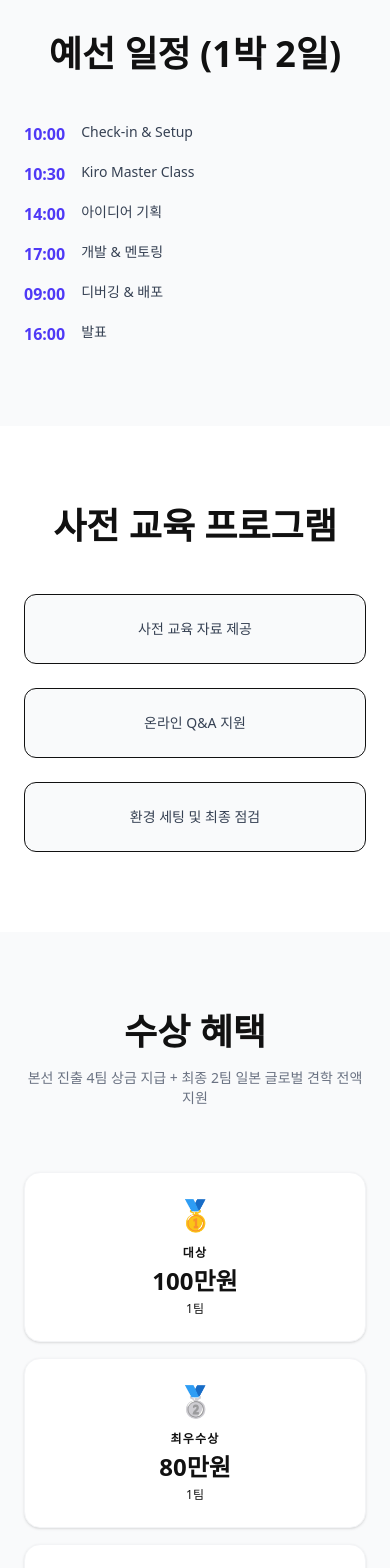
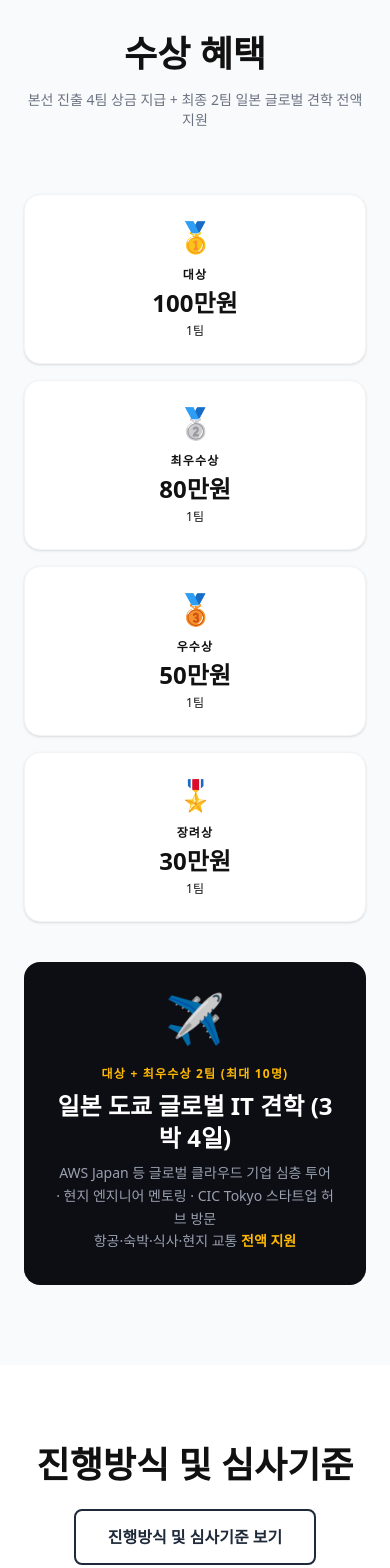
Before and after one commit to pobiq/kiro_sample, a Next.js app: page / in a window 390 px wide. Shown: the part 3300-4868 px from the top of the page. Built offline with nearby package versions, Linux system fonts and the light colour scheme.

Commit message:
예선, 본선, 심사기준 설명 모달창으로 변경

```diff
--- a/app/components/DetailedSchedule.tsx
+++ /dev/null
@@ -1,29 +0,0 @@
-export default function DetailedSchedule() {
-  const items = [
-    { time: "10:00", title: "Check-in & Setup" },
-    { time: "10:30", title: "Kiro Master Class" },
-    { time: "14:00", title: "아이디어 기획" },
-    { time: "17:00", title: "개발 & 멘토링" },
-    { time: "09:00", title: "디버깅 & 배포" },
-    { time: "16:00", title: "발표" },
-  ];
-
-  return (
-    <section className="bg-gray-50 py-20">
-      <div className="max-w-3xl mx-auto px-6">
-        <h2 className="text-4xl font-bold text-center mb-12">
-          예선 일정 (1박 2일)
-        </h2>
-
-        <div className="space-y-4">
-          {items.map((item) => (
-            <div key={item.time} className="flex gap-4">
-              <div className="font-bold text-indigo-600">{item.time}</div>
-              <div className="text-gray-700 text-sm">{item.title}</div>
-            </div>
-          ))}
-        </div>
-      </div>
-    </section>
-  );
-}
--- a/app/components/Header.tsx
+++ b/app/components/Header.tsx
@@ -7,9 +7,10 @@ export default function Header() {
           <a href="#about" className="hover:text-black transition-colors">소개</a>
           <a href="#timeline" className="hover:text-black transition-colors">일정</a>
           <a href="#prizes" className="hover:text-black transition-colors">혜택</a>
-          <a href="#judging" className="hover:text-black transition-colors">심사</a>
+          <a href="#judging" className="hover:text-black transition-colors">진행/심사</a>
+          <a href="#FAQ" className="hover:text-black transition-colors">FAQ</a>
           <a
-            href="#apply"
+            href="#"
             className="px-4 py-2 bg-indigo-900 hover:bg-indigo-600 text-white rounded-full text-sm font-medium transition-colors"
           >
             참가 신청
--- a/app/components/Judging.tsx
+++ b/app/components/Judging.tsx
@@ -1,28 +1,108 @@
-const judgingCriteria = [
-  { pct: "30%", title: "Prompt / Spec Quality", desc: "KIRO를 논리적으로 가이드하여 완성도 높은 명세(Spec)를 뽑아내었는가?", color: "border-indigo-800", bg: "bg-indigo-50" },
-  { pct: "30%", title: "Agentic Thinking", desc: "단순 챗봇이 아닌, 스스로 과업을 수행하는 'Agent' 성격이 서비스에 묻어나는가?", color: "border-indigo-800", bg: "bg-indigo-50" },
-  { pct: "20%", title: "Campus Impact", desc: "대학 생활의 문제(AI Campus)를 얼마나 창의적이고 실용적으로 해결했는가?", color: "border-amber-400", bg: "bg-amber-50" },
-  { pct: "20%", title: "Completeness", desc: "KIRO를 활용해 실제 인프라에 배포 및 동작 가능한 수준으로 완성했는가?", color: "border-amber-400", bg: "bg-amber-50" },
+"use client";
+
+import { useState } from "react";
+
+const modalSections = [
+  {
+    num: "1",
+    title: "참가 신청",
+    items: [
+      "일정 : 2026년 3월 ~ 4월",
+      "참가팀 및 팀원 지원서 접수",
+      "참가 신청해주신 모든 지원자의 서류 및 지원서를 검토합니다.",
+    ],
+  },
+  {
+    num: "2",
+    title: "예선",
+    items: [
+      "일정 : 2026/5/22 ~ 5/23",
+      "1박 2일 몰입 개발 (금 10시 – 토 18시)",
+      "본선 진출 우수 4팀 선발",
+      "결과 발표 : 예선 종료 후 개별 안내",
+    ],
+  },
+  {
+    num: "3",
+    title: "본선 (6/03)",
+    items: [
+      "일정 : 2026/6/3",
+      "최종 완성된 서비스 발표",
+      "심사위원 평가 및 시상 진행",
+      "최종 우수 2팀 선발 — 일본 도쿄 견학 부상 수여",
+    ],
+  },
+  {
+    num: "!",
+    title: "심사 기준",
+    items: [
+      "Prompt / Spec Quality (30%) : KIRO를 논리적으로 가이드하여 완성도 높은 명세를 뽑아내었는가?",
+      "Agentic Thinking (30%) : 스스로 과업을 수행하는 Agent 성격이 서비스에 묻어나는가?",
+      "Campus Impact (20%) : 대학 생활의 문제를 얼마나 창의적이고 실용적으로 해결했는가?",
+      "Completeness (20%) : 실제 인프라에 배포 및 동작 가능한 수준으로 완성했는가?",
+    ],
+  },
 ];
 
+
 export default function Judging() {
+  const [open, setOpen] = useState(false);
+
   return (
     <section id="judging" className="bg-white py-20">
-      <div className="max-w-6xl mx-auto px-6">
-        <h2 className="text-4xl font-bold text-center mb-16">KIROTHON 심사 기준</h2>
+      <div className="max-w-6xl mx-auto px-6 text-center">
+        <h2 className="text-4xl font-bold mb-6">진행방식 및 심사기준</h2>
+        <button
+          onClick={() => setOpen(true)}
+          className="inline-block px-8 py-3.5 border-2 border-gray-800 text-gray-800 font-bold rounded-lg hover:bg-gray-800 hover:text-white transition-colors duration-200"
+        >
+          진행방식 및 심사기준 보기
+        </button>
+      </div>
 
-        <div className="grid md:grid-cols-2 gap-6 max-w-3xl mx-auto">
-          {judgingCriteria.map((item) => (
-            <div key={item.title} className={`rounded-2xl p-6 border-l-4 ${item.color} ${item.bg}`}>
-              <div className="flex items-center gap-3 mb-3">
-                <span className="text-2xl font-extrabold text-gray-900">{item.pct}</span>
-                <span className="font-bold text-gray-800">{item.title}</span>
-              </div>
-              <p className="text-sm text-gray-600 leading-relaxed">{item.desc}</p>
+      {open && (
+        <div
+          className="fixed inset-0 z-50 flex items-center justify-center bg-black/50 px-4"
+          onClick={() => setOpen(false)}
+        >
+          <div
+            className="bg-white w-full max-w-2xl max-h-[85vh] overflow-y-auto shadow-2xl"
+            onClick={(e) => e.stopPropagation()}
+          >
+            {/* 그라디언트 헤더 */}
+            <div className="flex items-center justify-between px-8 py-5 bg-gradient-to-r from-indigo-600 to-purple-500">
+              <h3 className="text-xl font-extrabold text-white">진행방식 및 심사기준</h3>
+              <button
+                onClick={() => setOpen(false)}
+                className="text-white/80 hover:text-white text-2xl leading-none"
+              >
+                ✕
+              </button>
             </div>
-          ))}
+
+            {/* 본문 */}
+            <div className="px-8 py-6 space-y-0 divide-y divide-gray-100">
+              {modalSections.map((section) => (
+                <div key={section.title} className="py-6 flex gap-5 items-start">
+                  {/* 번호 뱃지 */}
+                  <div className="w-8 h-8 rounded-full bg-gradient-to-br from-indigo-500 to-purple-500 text-white text-sm font-extrabold flex items-center justify-center shrink-0 mt-0.5">
+                    {section.num}
+                  </div>
+                  {/* 내용 */}
+                  <div className="flex-1">
+                    <p className="font-bold text-gray-900 mb-2">{section.title}</p>
+                    <ul className="space-y-1">
+                      {section.items.map((item, i) => (
+                        <li key={i} className="text-sm text-gray-600">- {item}</li>
+                      ))}
+                    </ul>
+                  </div>
+                </div>
+              ))}
+            </div>
+          </div>
         </div>
-      </div>
+      )}
     </section>
   );
 }
--- a/app/page.tsx
+++ b/app/page.tsx
@@ -7,10 +7,7 @@ import Timeline from "./components/Timeline";
 import Prizes from "./components/Prizes";
 import Judging from "./components/Judging";
 import KiroIntro from "./components/KiroIntro";
-import DetailedSchedule from "./components/DetailedSchedule";
-import PreEducation from "./components/PreEducation";
 import FAQ from "./components/FAQ";
-import ApplyForm from "./components/ApplyForm";
 
 export default function Home() {
   return (
@@ -20,12 +17,9 @@ export default function Home() {
       <KiroIntro />
       <Strategies />
       <Timeline />
-      <DetailedSchedule />
-      <PreEducation />
       <Prizes />
       <Judging />
       <FAQ />
-      <ApplyForm />
       <Footer />
       <ScrollToTop />
     </main>
```
